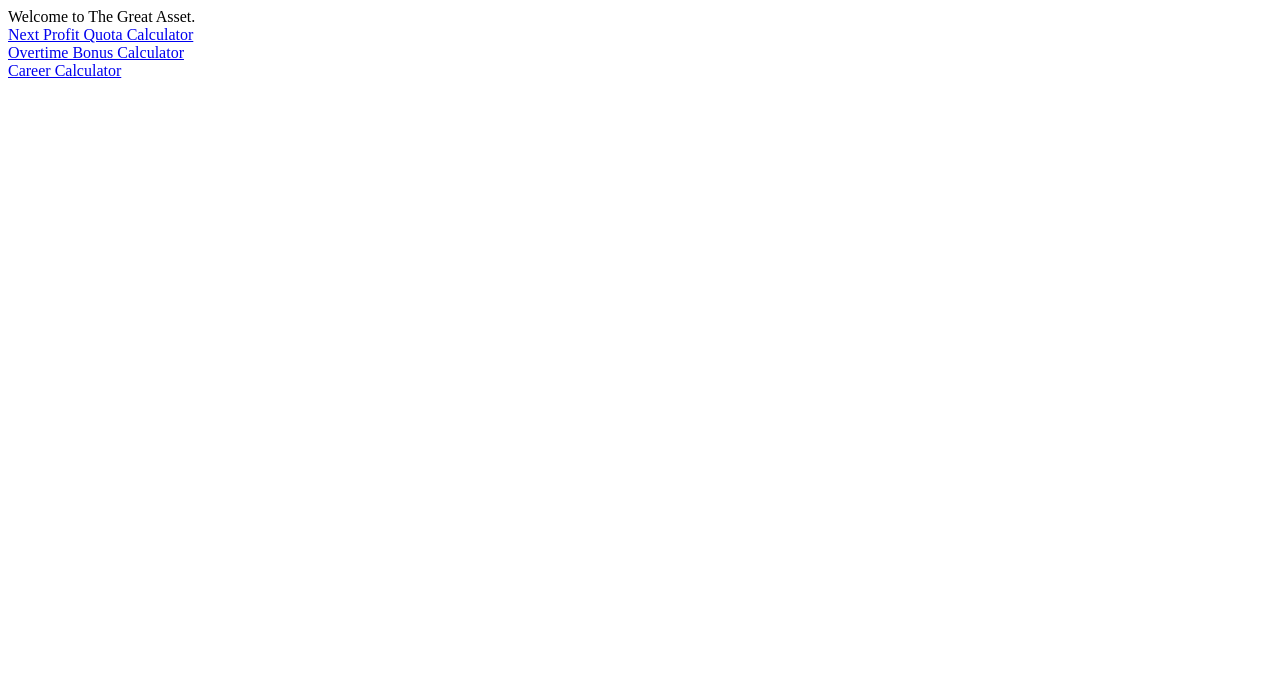
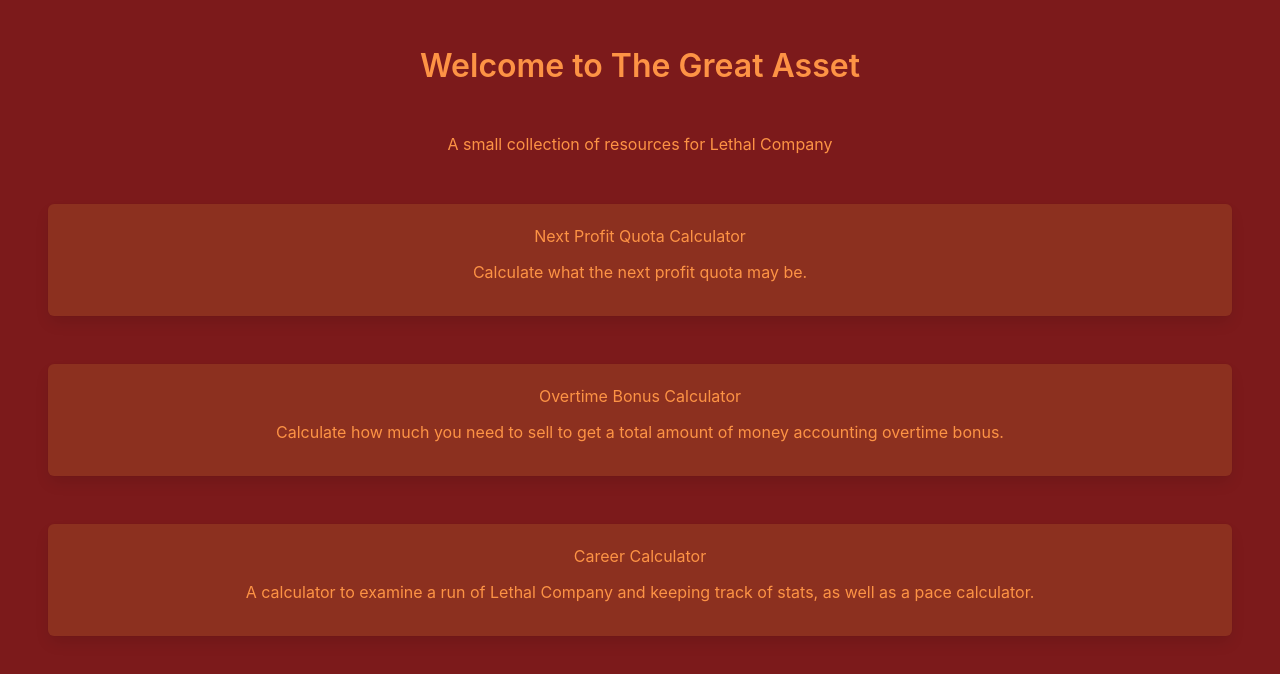
Before and after one commit to nhaar/the-great-asset, a React (Create React App) app: page / in a window 1280 px wide. Shown: the top 674 px of the page. Built offline with nearby package versions, Linux system fonts and the light colour scheme.

Commit message:
add styles to basic calculators

```diff
--- a/package.json
+++ b/package.json
@@ -10,9 +10,11 @@
     "@types/node": "^16.18.73",
     "@types/react": "^18.2.48",
     "@types/react-dom": "^18.2.18",
+    "bulma": "^0.9.4",
     "react": "^18.2.0",
     "react-dom": "^18.2.0",
     "react-scripts": "5.0.1",
+    "sass": "^1.70.0",
     "typescript": "^4.9.5",
     "web-vitals": "^2.1.4"
   },
--- a/src/App.tsx
+++ b/src/App.tsx
@@ -2,6 +2,17 @@
 import QuotaCalculator from './QuotaCalculator'
 import OvertimeCalculator from './OvertimeCalculator'
 import CareerCalculator from './CareerCalculator'
+
+function ResourceLink ({ page, title, desc }: { page: string, title: string, desc: string }): JSX.Element {
+  return (
+    <div className='box m-6 has-text-centered has-text-primary'>
+      <a href={`/the-great-asset/?p=${page}`} className='has-text-primary'>{title}</a>
+      <h2 className='m-3'>
+        {desc}
+      </h2>
+    </div>
+  )
+}
 
 export default function App (): JSX.Element {
   const urlParams = new URLSearchParams(window.location.search)
@@ -17,19 +28,19 @@
 
   return (
     <div>
-      <div>
-        Welcome to The Great Asset.
-
-      </div>
-      <div>
-        <a href='/the-great-asset/?p=q'>Next Profit Quota Calculator</a>
-      </div>
-      <div>
-        <a href='/the-great-asset/?p=o'>Overtime Bonus Calculator</a>
-      </div>
-      <div>
-        <a href='/the-great-asset/?p=c'>Career Calculator</a>
-      </div>
+      <header className='hero'>
+        <div className='hero-body container'>
+          <h1 className='title has-text-primary'>
+            Welcome to The Great Asset
+          </h1>
+        </div>
+      </header>
+      <h2 className='has-text-primary has-text-centered'>
+        A small collection of resources for Lethal Company
+      </h2>
+      <ResourceLink page='q' title='Next Profit Quota Calculator' desc='Calculate what the next profit quota may be.' />
+      <ResourceLink page='o' title='Overtime Bonus Calculator' desc='Calculate how much you need to sell to get a total amount of money accounting overtime bonus.' />
+      <ResourceLink page='c' title='Career Calculator' desc='A calculator to examine a run of Lethal Company and keeping track of stats, as well as a pace calculator.' />
     </div>
   )
 }
--- /dev/null
+++ b/src/InputBox.tsx
@@ -0,0 +1,23 @@
+export default function InputBox ({ label, value, onChange }: { label: string, value: string, onChange: (event: React.ChangeEvent<HTMLInputElement>) => void }): JSX.Element {
+  return (
+    <div className='box mx-6 my-0 has-text-primary is-flex is-justify-content-center'>
+      <div className='is-flex is-flex-direction-column is-justify-content-center'>
+        <div
+          className='has-text-centered' style={{
+            alignItems: 'center',
+            display: 'flex'
+          }}
+        >
+          {label}
+        </div>
+        <div className='m-3 is-flex is-justify-content-center is-align-items-center'>
+          <input
+            className='input' onChange={onChange} type='number' value={value} style={{
+              width: '100px'
+            }}
+          />
+        </div>
+      </div>
+    </div>
+  )
+}
--- a/src/OvertimeCalculator.tsx
+++ b/src/OvertimeCalculator.tsx
@@ -1,4 +1,5 @@
 import React, { useState } from 'react'
+import InputBox from './InputBox'
 
 export default function OvertimeCalculator (): JSX.Element {
   const [currentMoney, setCurrentMoney] = useState<string>('0')
@@ -28,35 +29,17 @@
 
   return (
     <div>
-      <div>
+      <h2 className='has-text-centered has-text-primary m-6'>
         This calculator will calculate the total value of scrap that you need to sell in order to have the desired amount of money after receiving the overtime bonus.
-      </div>
-      <div>
+      </h2>
+      <InputBox label='The amount of money that you already have' value={currentMoney} onChange={updateCurrentMoney} />
+      <InputBox label='Current profit quota to meet' value={currentQuota.toString()} onChange={updateCurrentQuota} />
+      <InputBox label='Desired value to have after receiving the overtime bonus' value={desiredValueToReach.toString()} onChange={updateDesiredValueToReach} />
+      <InputBox label='Days remaining (as it says in the ship, that is 0 if it is the last day)' value={daysRemaining} onChange={updateDaysRemaining} />
+      <div className='box m-6 is-flex is-flex-direction-column is-justify-content-center has-text-centered has-text-primary'>
         <div>
-          The amount of money that you already have
+          The value of scrap that you need to sell is {getAmountToSell()}.
         </div>
-        <input onChange={updateCurrentMoney} type='number' value={currentMoney} />
-      </div>
-      <div>
-        <div>
-          Current profit quota to meet
-        </div>
-        <input onChange={updateCurrentQuota} type='number' value={currentQuota} />
-      </div>
-      <div>
-        <div>
-          Desired value to have after receiving the overtime bonus
-        </div>
-        <input onChange={updateDesiredValueToReach} type='number' value={desiredValueToReach} />
-      </div>
-      <div>
-        <div>
-          Days remaining (as it says in the ship, that is 0 if it is the last day)
-        </div>
-        <input onChange={updateDaysRemaining} type='number' value={daysRemaining} />
-      </div>
-      <div>
-        The value of scrap that you need to sell is {getAmountToSell()}.
       </div>
     </div>
   )
--- a/src/QuotaCalculator.tsx
+++ b/src/QuotaCalculator.tsx
@@ -1,5 +1,6 @@
 import React, { useState } from 'react'
 import { getNewProfitQuota } from './utils'
+import InputBox from './InputBox'
 
 export default function QuotaCalculator (): JSX.Element {
   const [timesFulfilled, setTimesFulfilled] = useState<string>('0')
@@ -20,29 +21,21 @@
 
   return (
     <div>
-      <div>
+      <h1 className='has-text-centered has-text-primary m-5'>
         This calculator will calculate the possible new profit quotas.
-      </div>
-      <div>
+      </h1>
+      <InputBox label='Previous profit quota' value={previousQuota.toString()} onChange={updatePreviousQuota} />
+      <InputBox label='How many times the quota has been fulfilled before. Should be 0 if did not get any quota, and so forth.' value={timesFulfilled} onChange={updateTimesFulfilled} />
+      <div className='box m-6 is-flex is-flex-direction-column is-justify-content-center has-text-centered has-text-primary'>
         <div>
-          Previous profit quota
+          The smallest possible new profit quota is {getNewProfitQuotaInCalculator(-0.5)}.
         </div>
-        <input onChange={updatePreviousQuota} type='number' value={previousQuota} />
-      </div>
-      <div>
         <div>
-          How many times the quota has been fulfilled before.
+          The average possible new profit quota is {getNewProfitQuotaInCalculator(0)}.
         </div>
-        <input onChange={updateTimesFulfilled} type='number' value={timesFulfilled} />
-      </div>
-      <div>
-        The smallest possible new profit quota is {getNewProfitQuotaInCalculator(-0.5)}.
-      </div>
-      <div>
-        The average possible new profit quota is {getNewProfitQuotaInCalculator(0)}.
-      </div>
-      <div>
-        The biggest possible new profit quota is {getNewProfitQuotaInCalculator(0.5)}.
+        <div>
+          The biggest possible new profit quota is {getNewProfitQuotaInCalculator(0.5)}.
+        </div>
       </div>
     </div>
   )
--- a/src/index.tsx
+++ b/src/index.tsx
@@ -1,6 +1,8 @@
 import React from 'react'
 import ReactDOM from 'react-dom/client'
 import App from './App'
+
+import './styles/styles.scss'
 
 const root = ReactDOM.createRoot(
   document.getElementById('root') as HTMLElement
--- /dev/null
+++ b/src/styles/styles.scss
@@ -0,0 +1,12 @@
+@charset "utf-8";
+
+$body-background-color: #7c1a1b;
+$box-background-color: #8c301f;
+$primary: #fd9345;
+
+$input-related-color: #fb9444;
+$input-background-color: $input-related-color;
+$input-border-color: $input-related-color;
+$input-color: #000000;
+
+@import "~bulma/bulma";
```
Also changed, not shown: 1 other file (tests, documents, lock files or other folders).
